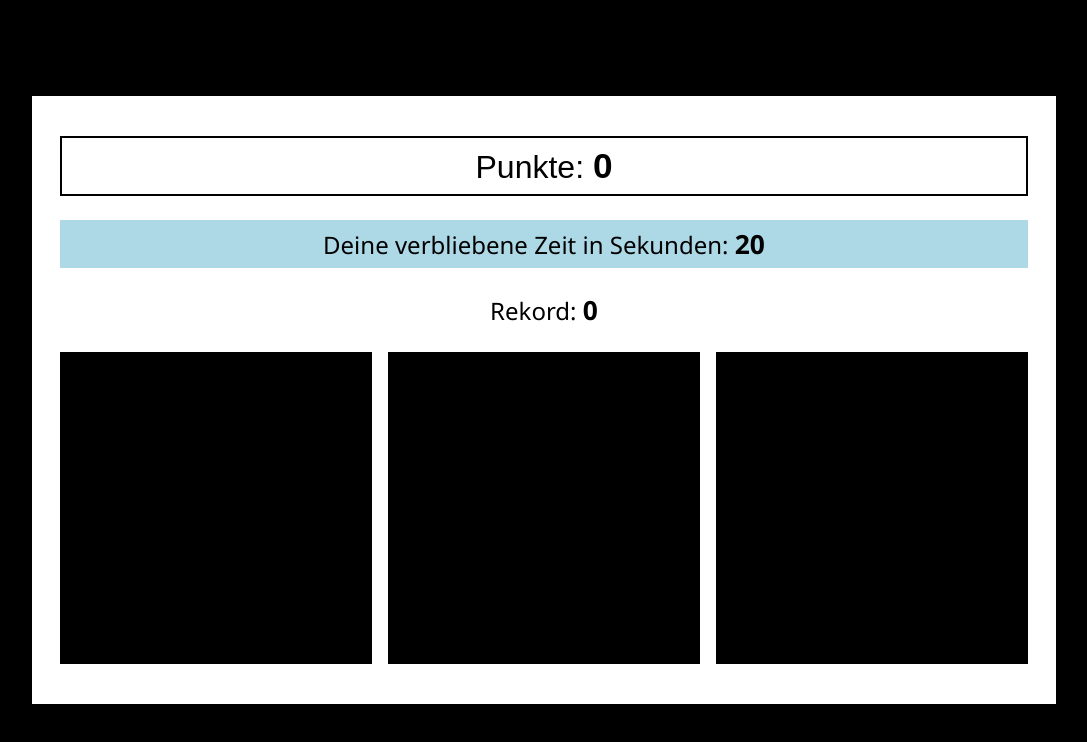
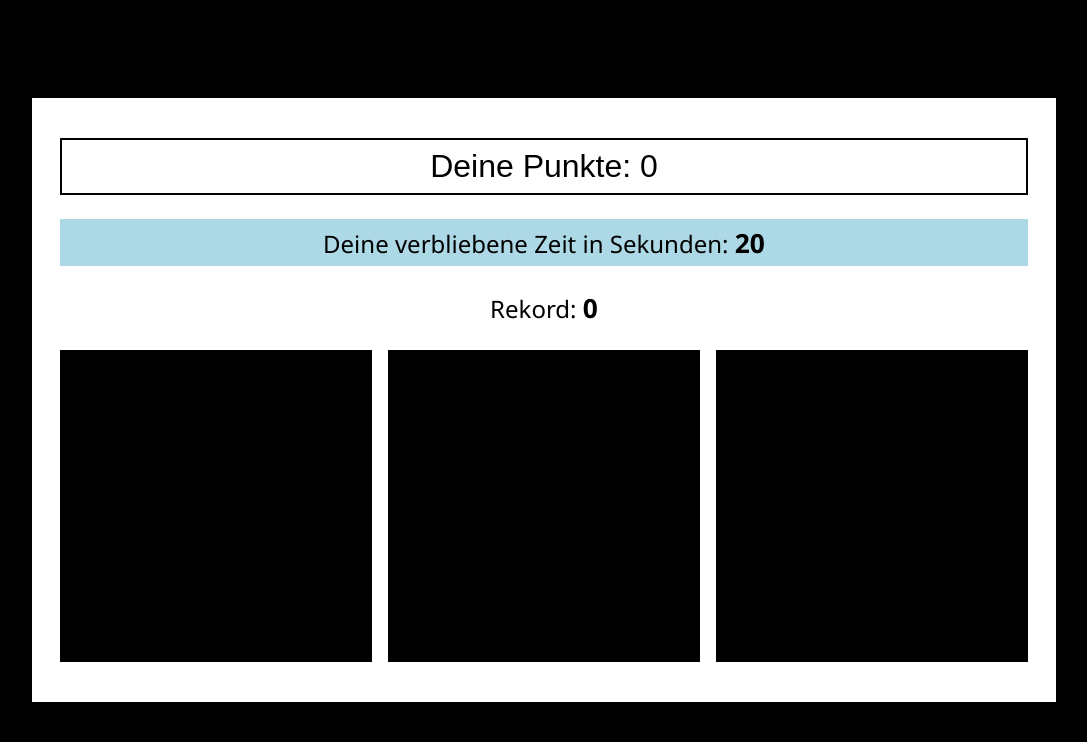
Before and after one commit to kiraGit67/brain-game, a plain HTML site: page index.html in a window 1280 px wide. Shown: the whole page, without its empty margins (96-1183 px from the left). Drawn offline with Linux system fonts and the light colour scheme.

Commit message:
removes <b> element from #start-button element

```diff
--- a/index.html
+++ b/index.html
@@ -15,7 +15,7 @@
 
 <body>
     <main>
-        <button id="start-button">Punkte: <span id="score">0</span></button>
+        <button id="start-button">Deine Punkte: 0</button>
         <p class="center-text" id="left-time">Deine verbliebene Zeit in Sekunden: <span id="time-left">20</span></p>
         <p class="center-text" id="record">Rekord: <span id="record">0</span></p>
         <div id="square-container">
```
